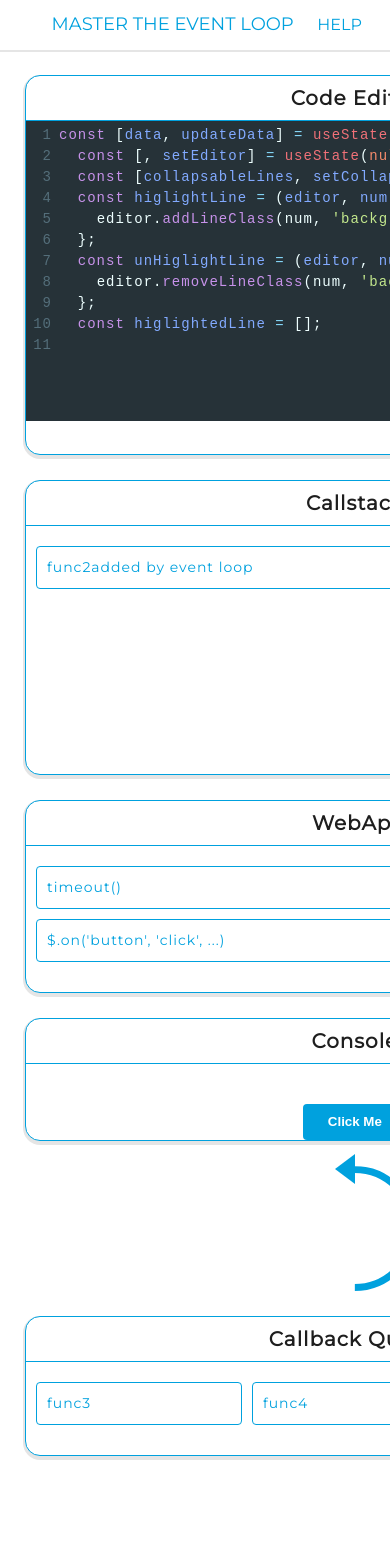
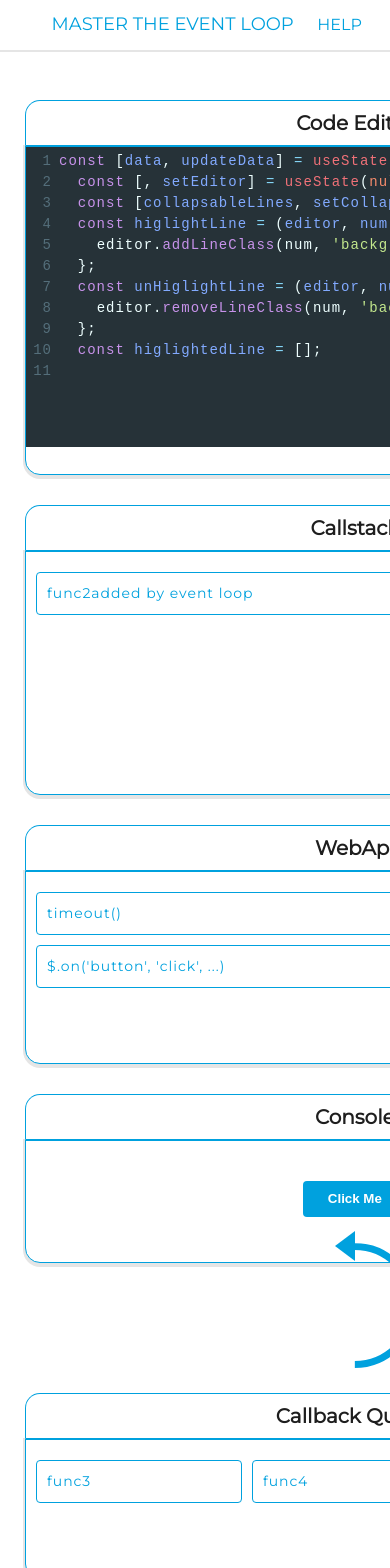
Before and after one commit to Dhaval1403/master-the-event-loop, a React (Create React App) app: page / in a window 390 px wide. Shown: the top 1568 px of the page. Before the commit the page ends 1481 px from the top, so only its background shows below. Built offline with nearby package versions, Linux system fonts and the light colour scheme.

Commit message:
Scroll only on the box and header mobile fix

```diff
--- a/src/components/CallbackQueue/CallbackQueue.js
+++ b/src/components/CallbackQueue/CallbackQueue.js
@@ -1,7 +1,7 @@
 import React, { Component } from 'react'
 import { connect } from 'react-redux'
 
-import { ConsoleBox, ConsoleTitle, QueueList, ListItem } from '../../styles/console'
+import { ConsoleBox, ConsoleHeader, ConsoleTitle, QueueList, ListItem } from '../../styles/console'
 import { Box } from '../../styles/flex'
 
 // For testing actions
@@ -28,17 +28,21 @@ class CallbackQueue extends Component {
 		const values = this.props.callbackQueue.map((value, i) => <ListItem key={i}>{value}</ListItem>)
 
 		return (
-			<ConsoleBox>
+			<>
+				<ConsoleHeader>
 					<Box display="flex" justifyContent="center" alignItems="center">
 						<ConsoleTitle p="10px">Callback Queue</ConsoleTitle>
 					</Box>
+				</ConsoleHeader>
 
+				<ConsoleBox>
 					<Box borderTop={1} borderStyle="solid" color="colorBlue" />
 
 					<Box display="flex" justifyContent="center" m="20px 0">
 						<QueueList>{values}</QueueList>
 					</Box>
 				</ConsoleBox>
+			</>
 		)
 	}
 }
--- a/src/components/Callstack/Callstack.js
+++ b/src/components/Callstack/Callstack.js
@@ -4,7 +4,7 @@ import { connect } from 'react-redux'
 import { removeFunctionFromCallstack } from './../../redux/callstack/callstack.actions'
 import { pushToConsole } from './../../redux/Console/Console.actions'
 
-import { ConsoleBox, ConsoleTitle, List, ListItem } from '../../styles/console'
+import { ConsoleBox, ConsoleHeader, ConsoleTitle, List, ListItem } from '../../styles/console'
 import { Box } from '../../styles/flex'
 
 class Callstack extends Component {
@@ -35,17 +35,21 @@ class Callstack extends Component {
 
 	render() {
 		return (
-			<ConsoleBox>
+			<>
+				<ConsoleHeader>
 					<Box display="flex" justifyContent="center" alignItems="center">
 						<ConsoleTitle p="10px">Callstack</ConsoleTitle>
 					</Box>
+				</ConsoleHeader>
 
+				<ConsoleBox>
 					<Box borderTop={1} borderStyle="solid" color="colorBlue" />
 
 					<Box display="flex" justifyContent="center" m="20px 0">
 						<List>{this.renderCallstack(this.props)}</List>
 					</Box>
 				</ConsoleBox>
+			</>
 		)
 	}
 }
--- a/src/components/Console/Console.js
+++ b/src/components/Console/Console.js
@@ -4,17 +4,20 @@ import { connect } from 'react-redux'
 import { pushToConsole } from '../../redux/Console/Console.actions'
 
 import { Button } from '../Button/Button'
-import { ConsoleBox, ConsoleTitle, List, ListItem } from '../../styles/console'
+import { ConsoleBox, ConsoleHeader, ConsoleTitle, List, ListItem } from '../../styles/console'
 import { Box } from '../../styles/flex'
 
 class Console extends Component {
 	render() {
 		return (
-			<ConsoleBox>
+			<>
+				<ConsoleHeader>
 					<Box display="flex" justifyContent="center" alignItems="center">
 						<ConsoleTitle p="10px">Console</ConsoleTitle>
 					</Box>
+				</ConsoleHeader>
 
+				<ConsoleBox>
 					<Box borderTop={1} borderStyle="solid" color="colorBlue" />
 
 					<Box display="flex" justifyContent="center" m="20px 0">
@@ -29,6 +32,7 @@ class Console extends Component {
 						<Button onClick={() => this.props.pushToConsole('hello')}>Click Me</Button>
 					</Box>
 				</ConsoleBox>
+			</>
 		)
 	}
 }
--- a/src/components/Container/Container.js
+++ b/src/components/Container/Container.js
@@ -67,17 +67,19 @@ class Container extends Component {
 						gridTemplateColumns={{ d: '1fr', md: '2fr 1fr 1fr' }}
 						gridTemplateRows="45vh 35vh"
 						gridGap="25px"
-						m="25px"
+						mt="100px"
+						ml="25px"
+						mr="25px"
 					>
-						<Cell>
+						<Cell mb="50px">
 							<Editor />
 						</Cell>
 
-						<Cell>
+						<Cell mb="50px">
 							<Callstack />
 						</Cell>
 
-						<Cell>
+						<Cell mb="50px">
 							<WebApi />
 						</Cell>
 
--- a/src/components/Editor/Editor.js
+++ b/src/components/Editor/Editor.js
@@ -1,7 +1,7 @@
 import React, { useState, useEffect } from 'react'
 import { Controlled as CodeMirror } from 'react-codemirror2'
 import Classes from './editor.module.css'
-import { ConsoleBox, ConsoleTitle } from '../../styles/console'
+import { ConsoleBox, ConsoleHeader, ConsoleTitle } from '../../styles/console'
 import { Box } from '../../styles/flex'
 
 require('codemirror/lib/codemirror.css')
@@ -229,11 +229,14 @@ const Editor = () => {
 	}
 	// editorMount
 	return (
-		<ConsoleBox>
+		<>
+			<ConsoleHeader>
 				<Box display="flex" justifyContent="center" alignItems="center">
 					<ConsoleTitle p="10px">Code Editor</ConsoleTitle>
 				</Box>
+			</ConsoleHeader>
 
+			<ConsoleBox>
 				<Box borderTop={1} borderStyle="solid" color="colorBlue" />
 
 				<Box>
@@ -259,6 +262,7 @@ const Editor = () => {
 					</div>
 				</Box>
 			</ConsoleBox>
+		</>
 	)
 }
 
--- a/src/components/Header/HeaderStyled.js
+++ b/src/components/Header/HeaderStyled.js
@@ -3,7 +3,7 @@ import styled from 'styled-components'
 import { variable } from '../../styles/variable'
 
 export const HeaderStyled = styled.header`
-	position: sticky;
+	position: fixed;
 	top: 0;
 	background-color: ${variable.colorWhite};
 	box-shadow: 0 1px 0 1px ${variable.colorBlackTransparent1};
--- a/src/components/WebApi/WebApi.js
+++ b/src/components/WebApi/WebApi.js
@@ -2,7 +2,7 @@ import React, { Component } from 'react'
 
 // import './WebApi.styles.css';
 
-import { ConsoleBox, ConsoleTitle, List, ListItem } from '../../styles/console'
+import { ConsoleBox, ConsoleHeader, ConsoleTitle, List, ListItem } from '../../styles/console'
 import { Box } from '../../styles/flex'
 import { connect } from 'react-redux'
 import { addToCallbackQueue } from '../../redux/callbackQueue/callbackQueue.actions'
@@ -10,11 +10,14 @@ import { addToCallbackQueue } from '../../redux/callbackQueue/callbackQueue.acti
 class WebApi extends Component {
 	render() {
 		return (
-			<ConsoleBox>
+			<>
+				<ConsoleHeader>
 					<Box display="flex" justifyContent="center" alignItems="center">
 						<ConsoleTitle p="10px">WebApi</ConsoleTitle>
 					</Box>
+				</ConsoleHeader>
 
+				<ConsoleBox>
 					<Box borderTop={1} borderStyle="solid" color="colorBlue" />
 
 					<Box display="flex" justifyContent="center" m="20px 0">
@@ -25,6 +28,7 @@ class WebApi extends Component {
 						</List>
 					</Box>
 				</ConsoleBox>
+			</>
 		)
 	}
 }
--- a/src/styles/console.js
+++ b/src/styles/console.js
@@ -8,7 +8,7 @@ export const ConsoleBox = styled.div`
 	${scrollbar()};
 	background-color: ${variable.colorWhite};
 	border: 1px solid ${variable.colorBlue};
-	border-radius: 15px;
+	border-radius: 0 0 15px 15px;
 	box-shadow: 0 2px 0 2px ${variable.colorBlackTransparent1};
 	font-weight: 400;
 	font-size: 14px;
@@ -16,6 +16,14 @@ export const ConsoleBox = styled.div`
 	line-height: 1.5;
 	height: 100%;
 	overflow-y: auto;
+`
+
+export const ConsoleHeader = styled.div`
+	background-color: ${variable.colorWhite};
+	border-top: 1px solid ${variable.colorBlue};
+	border-left: 1px solid ${variable.colorBlue};
+	border-right: 1px solid ${variable.colorBlue};
+	border-radius: 15px 15px 0 0;
 `
 
 export const ConsoleTitle = styled.h2`
```
Lines whose indentation alone changed are shown as unchanged.
